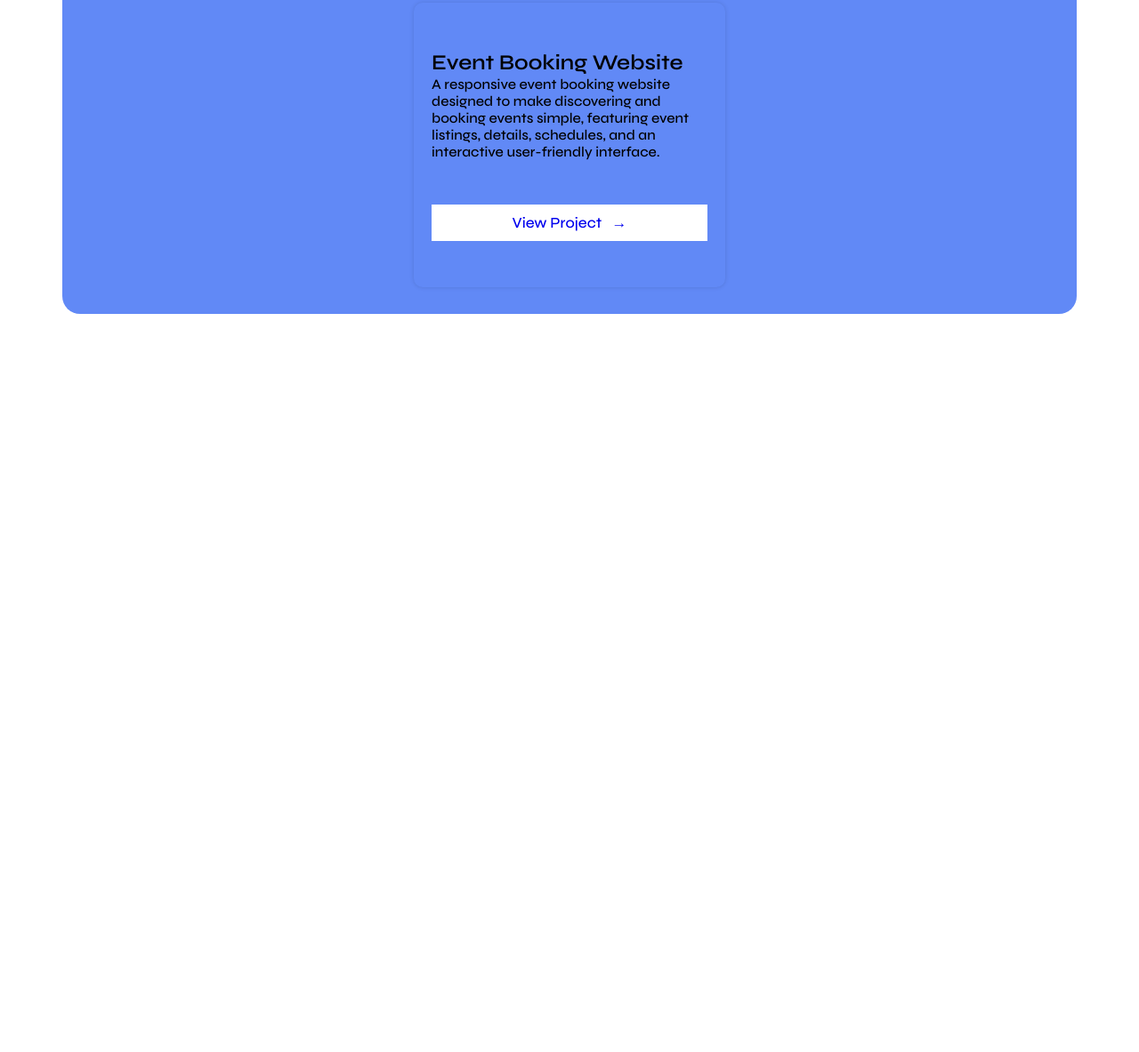
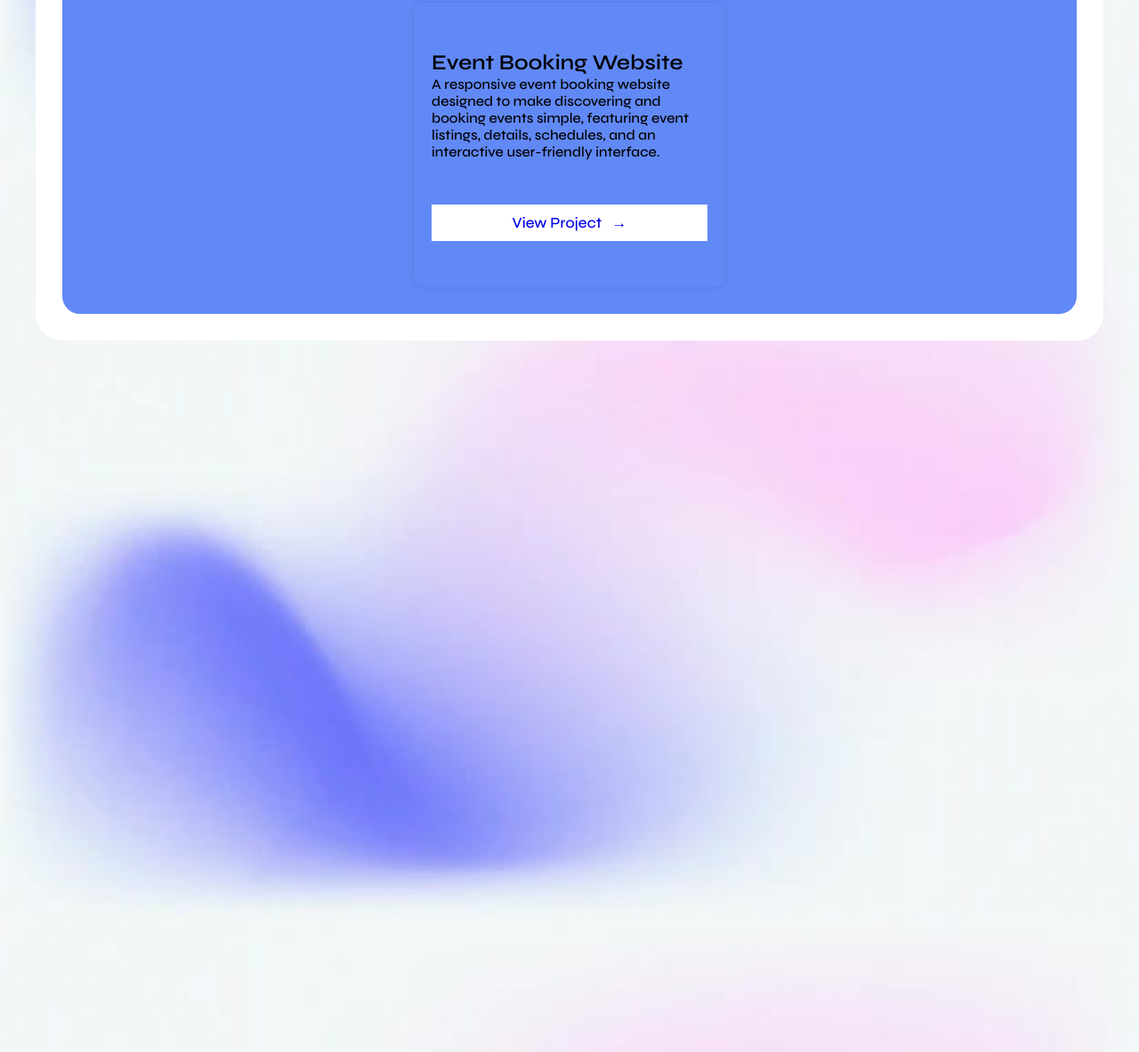
Before and after one commit to jayxz4/FSWD, a plain HTML site: page index.html in a window 1280 px wide. Shown: the part 1529-2712 px from the top of the page at 89% size. Before the commit the page ends 1912 px from the top, so only its background shows below. Drawn offline with Linux system fonts and the light colour scheme; a script that the page names is missing.

Commit message:
Background set

```diff
--- a/index.html
+++ b/index.html
@@ -82,6 +82,7 @@
         </div>
       </div>
     </section>
+    <section></section>
     <script src="script.js"></script>
 </body>
 </html>
```
Also changed, not shown: images/background.jpg (added).
